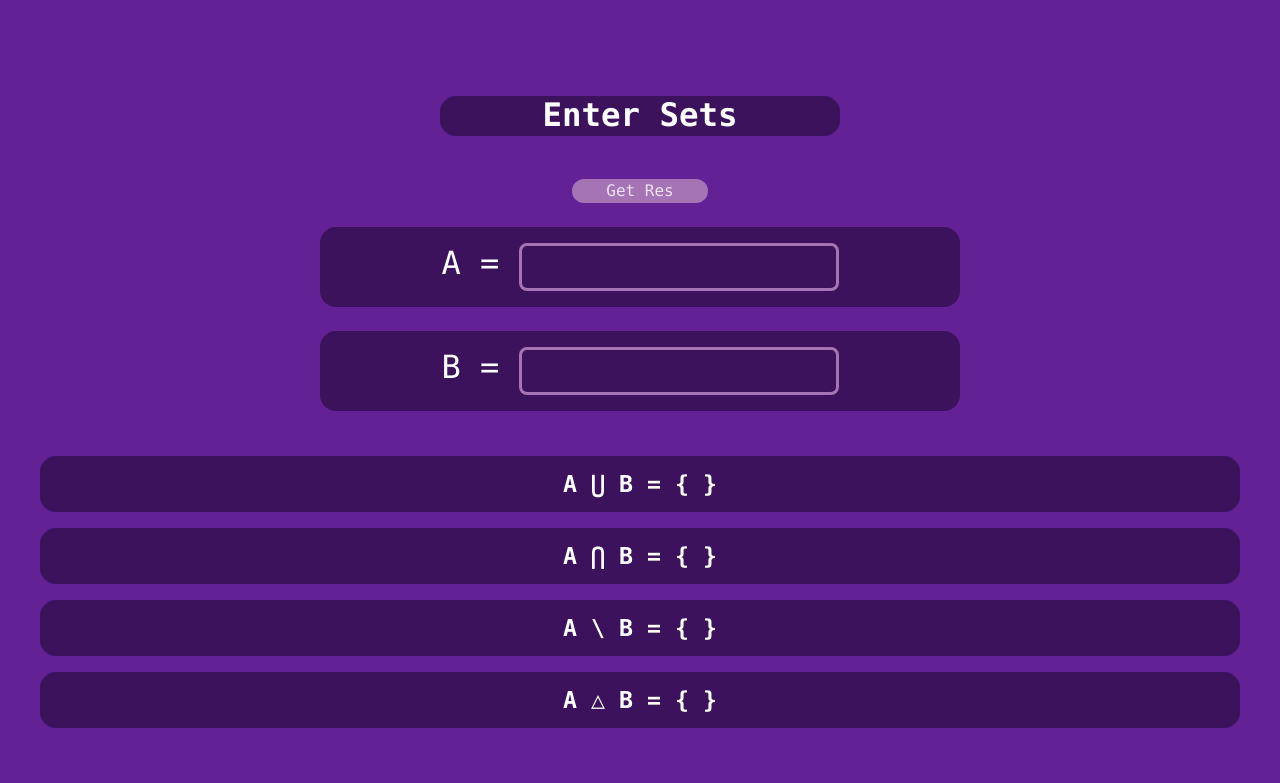
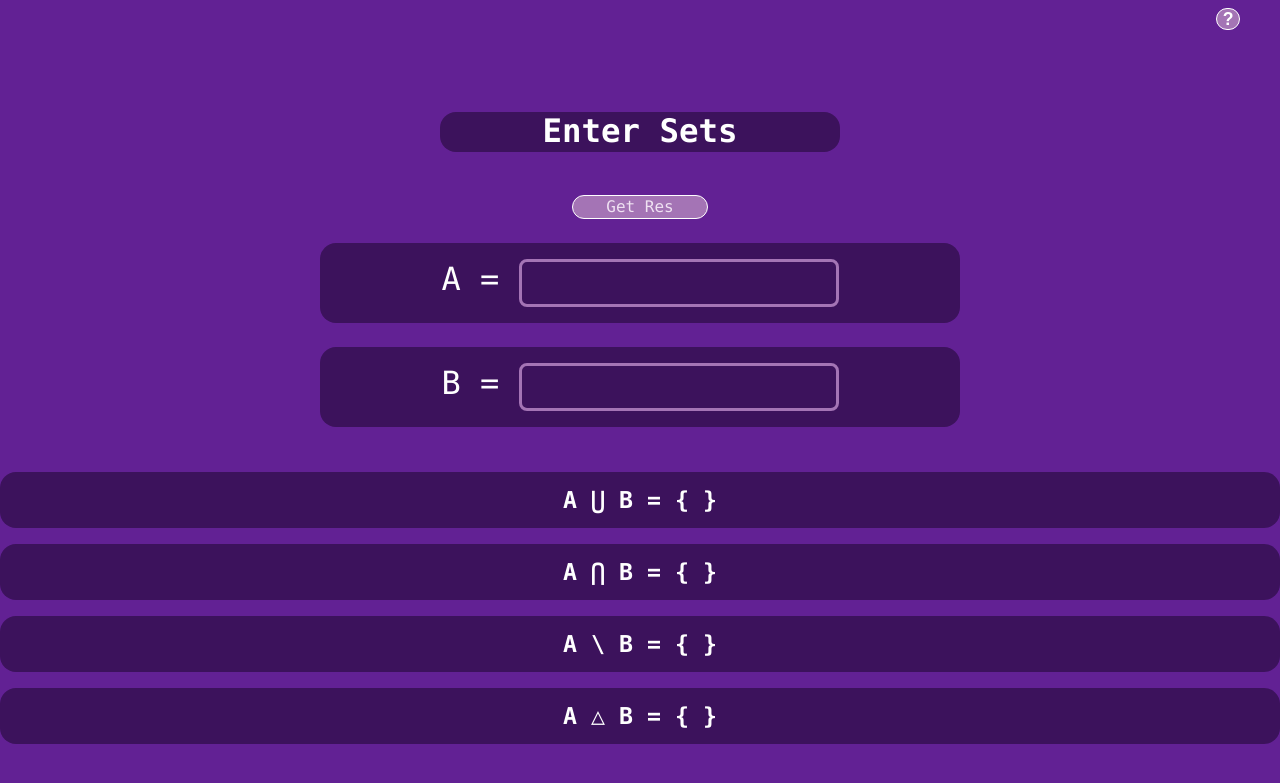
Before and after one commit to Iwlj4s/Basics_Of_Discrete_Math, a Flask app: page / in a window 1280 px wide. Shown: the top 783 px of the page. Run offline with Flask 3, Linux system fonts and the light colour scheme; some libraries are stand-ins or nearby versions.

Commit message:
Add info about operations (button who display block with info)

```diff
--- a/form.py
+++ b/form.py
@@ -1,7 +1,8 @@
 from flask_wtf import FlaskForm
-from wtforms import IntegerField, StringField, FloatField, SubmitField
+from wtforms import StringField, SubmitField
 
 
+# Main form for user input
 class SetsForm(FlaskForm):
     user_a_value = StringField('A = ')
     user_b_value = StringField('B = ')
--- a/main.py
+++ b/main.py
@@ -16,23 +16,18 @@ app.config['SECRET_KEY'] = KEY
 @app.route('/', methods=['GET', 'POST'])
 def index():
     form = SetsForm()
-    print('Before get result')
 
     check_user_enter = check_user_data(a=str(form.user_a_value.data), b=str(form.user_b_value.data))
     check_user_enter_digit = check_user_digit(a=str(form.user_a_value.data), b=str(form.user_b_value.data))
 
     if request.method == 'POST' and form.validate_on_submit():
-        a = form.user_a_value.data.replace(',', '').split()
+        a = form.user_a_value.data.replace(',', '').split()     # Get User Input Value
         b = form.user_b_value.data.replace(',', '').split()
 
         if not check_user_enter_digit:
             if not check_user_enter:
+                # If user Input digit
                 res_merge_a_b, res_intersection_a_b, res_difference_a_b, res_symm_diff_a_b = get_result(a, b)
-
-                print(res_merge_a_b)
-                print(res_intersection_a_b)
-                print(res_difference_a_b)
-                print(res_symm_diff_a_b)
 
                 return render_template('index.html', form=form,
                                        res_merge_a_b=res_merge_a_b,
@@ -40,10 +35,14 @@ def index():
                                        res_difference_a_b=res_difference_a_b,
                                        res_symm_diff_a_b=res_symm_diff_a_b)
 
-            elif check_user_data:
-                print("You should enter sets")
-        else:
-            print("You should enter digit")
+            elif check_user_data:   # If User Input without anything
+                form.user_a_value.data = "You should enter sets"
+                form.user_b_value.data = "You should enter sets"
+
+        else:   # If User input string
+            form.user_a_value.data = "You should enter digit"
+            form.user_b_value.data = "You should enter digit"
+
     return render_template('index.html', form=form)
 
 
--- a/static/css/main.css
+++ b/static/css/main.css
@@ -18,12 +18,26 @@ img {
     height: auto;
 }
 
+/* SELECTION SETTINGS */
+::selection {
+background:  #a474b5; /* Safari */
+}
+
+::-moz-selection {
+background:  #a474b5; /* Firefox */
+}
+
+
+
 /* MAIN SECTION*/
 .main_section{
     font-family: 'Consolas';
     position: relative;
     display: flex;
     justify-content: center;
+    width:100%;
+
+    margin-top:2vh;
 }
 
 /* Title */
@@ -37,6 +51,7 @@ img {
     border-radius: 2vh;
     background-color: #3c125c;
 }
+
 
 /* FORM*/
 .form-block{
@@ -113,7 +128,7 @@ img {
     font-size: 4vh;
 }
 
-/* Button */
+/* User Submit Button */
 .user_submit{
     text-align: center;
 }
@@ -122,7 +137,7 @@ img {
     width: 17vh;
     height: 3vh;
 
-    border: 0px solid transparent;
+    border: 0.2vh solid white;
     border-radius: 2vh;
 
     cursor: pointer;
@@ -138,7 +153,9 @@ img {
 .btn_submit:hover{
     background: #371d40;
     color: #a474b5;
+    border: 0.2vh solid #a474b5;
 }
+
 
 /* Result Block */
 
@@ -166,8 +183,104 @@ img {
     padding-top:1.7vh;
     text-align: center;
 
-    width: 150vh; /* изменено */
+    width: 160vh;
     height: 7vh;
     background-color: #3c125c;
     border-radius: 2vh;
 }
+
+
+/* ABOUT OPERATIONS*/
+
+/* Get Info Button */
+.button-about-operations{
+    position: absolute;
+    top: 0;
+    right: 0;
+
+     margin-right: 8vh;
+     margin-top: -1vh;
+}
+
+.btn-info {
+    position: absolute;
+
+    background-color: #a474b5;
+    color: white;
+
+    width: 3vh;
+    height: 2.8vh;
+
+    font-size: 2.2vh;
+    font-weight: 600;
+
+    border-radius:10vh;
+    border: 0.2vh solid white;
+    cursor: pointer;
+}
+
+.btn-info:hover{
+    background: #371d40;
+    color: #a474b5;
+    border: 0.2vh solid #a474b5;
+}
+
+/* Block with Info */
+.info-about-operations{
+    font-family: 'Consolas';
+    position: absolute;
+
+    justify-content: center;
+
+    width: 52vh;
+    height: 53vh;
+
+    background-color:#3c125c;
+
+    margin-left:20vh;
+    margin-top: 2.5vh;
+
+    border-radius: 2vh;
+    padding: 2vh;
+
+    display: none;
+
+}
+
+
+/* Title */
+.title-about-operations{
+    width: 45vh;
+}
+
+/* Example */
+.example-about-operations{
+    font-size: 1.5vh;
+    font-weight: 600;
+}
+
+/* Main Info */
+.main-info-about-operations{
+    padding-top: 1vh;
+
+}
+
+/* Operation name */
+.operation-name{
+    font-size: 2vh;
+}
+
+/* Info about operation */
+.operation-info{
+    padding-top: 1vh;
+    font-size: 1.4vh;
+}
+
+/* Operation Result Example*/
+.res-example{
+    font-size: 1.5vh;
+    font-weight: 600;
+
+    padding-top: 1vh;
+    padding-bottom: 1vh;
+}
--- /dev/null
+++ b/static/js/main.js
@@ -0,0 +1,10 @@
+function toggleInfo() {
+
+    var infoBlock = document.querySelector('.info-about-operations');
+    if (infoBlock.style.display == '' || infoBlock.style.display == 'none') {
+        infoBlock.style.display = 'block';
+    }
+    else {
+        infoBlock.style.display = 'none';
+    }
+}
--- a/templates/base.html
+++ b/templates/base.html
@@ -3,6 +3,8 @@
 <head>
     <meta charset="UTF-8">
     <link rel="stylesheet" href="{{ url_for('static',  filename='css/main.css' )}}">
+    <link href='https://unpkg.com/css.gg@2.0.0/icons/css/info.css' rel='stylesheet'>
+    <script src="{{ url_for('static', filename='js/main.js') }}"></script>
     <title>Operations On Sets</title>
 </head>
 <body>
--- a/templates/index.html
+++ b/templates/index.html
@@ -4,16 +4,15 @@
 <section class="main_section">
 
     <div class="container">
-
         <!-- Title -->
         <div class="main_title">
             <h1>Enter Sets</h1>
         </div>
-
     </div>
 
+    <!-- Form Block -->
+    <div class="form-block">
 
-    <div class="form-block">
          <!-- Form With User Data and Submit Btn, like user input a/b -->
         <form action="{{ url_for('index') }}" method="post" class="get-res-form">
             {{ form.csrf_token }}
@@ -36,8 +35,9 @@
         </form>
     </div>
 
+    <!-- Result Block -->
     <div class="result-block">
-        <!-- Result Block -->
+
         <div class="result">
             <!-- Result Merge -->
             <div class="result_merge">
@@ -62,5 +62,57 @@
         </div>
     </div>
 
+    <!-- Info about operations block-->
+    <div class="about-operations-block">
+
+           <!-- Button -->
+            <div class="button-about-operations">
+                <button class="btn-info" onclick="toggleInfo()">?</button>
+                <script src="static/js/main.js"></script>
+            </div>
+
+        <!-- Info about operations -->
+        <div class="info-about-operations">
+
+            <!-- Title -->
+            <div class="title-about-operations">
+                <h3 class="example-about-operations">A = { 1, 2, 3, 4 }</h3>
+                <h3 class="example-about-operations">B = { 3, 4, 5, 6 }</h3>
+            </div>
+
+            <!-- About Merge -->
+            <div class="main-info-about-operations">
+                <h3 class="operation-name">Merge</h3>
+                <p class="operation-info">Write the elements of the set A and B in ascending order; if an element occurs >1 time, write it once</p>
+                <p class="res-example">A ⋃ B = { 1, 2, 3, 4, 5, 6 }</p>
+            </div>
+
+            <!-- About Intersection -->
+            <div class="main-info-about-operations">
+                <h3 class="operation-name">Intersection</h3>
+                <p class="operation-info">Write out identical elements from A and B</p>
+                <p class="res-example">A ⋂ B = { 3, 4 }</p>
+            </div>
+
+            <!-- About Difference -->
+            <div class="main-info-about-operations">
+                <h3 class="operation-name">Difference</h3>
+                <p class="operation-info">A/B Rewrite A, removing elements that are in B</p>
+                <p class="operation-info">B/A Rewrite B, removing elements that are in A</p>
+                <p class="res-example">A \ B = { 1, 2}</p>
+                <p class="res-example">A \ B = { 5, 6}</p>
+            </div>
+
+            <!-- About Symmetrical Difference -->
+            <div class="main-info-about-operations">
+                <h3 class="operation-name">Symmetrical Difference</h3>
+                <p class="operation-info">Write out elements from A ⋃ B, removing elements from A ⋂ B</p>
+                <p class="res-example">A △ B = { 1, 2, 5, 6}</p>
+            </div>
+
+        </div>
+
+    </div>
+
 </section>
 {% endblock %}
```
